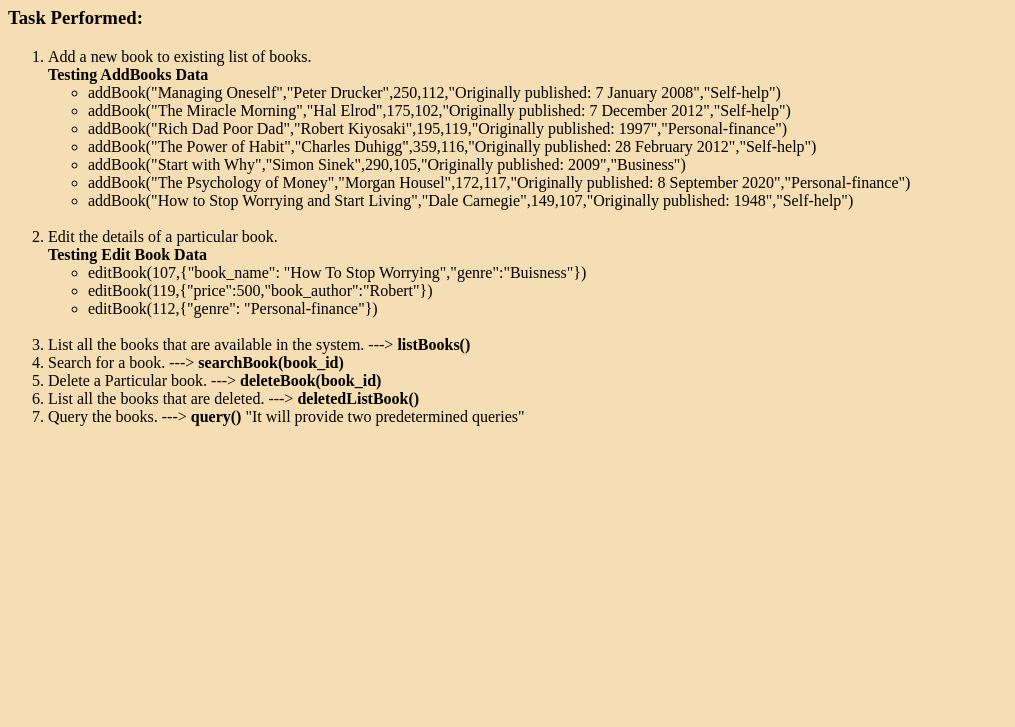
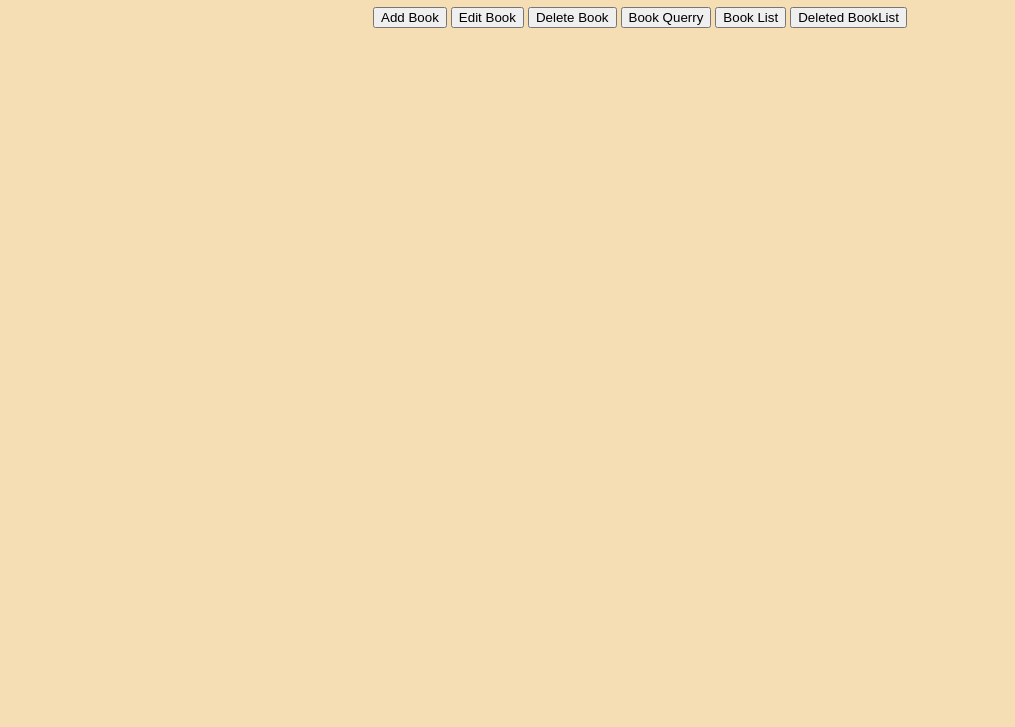
Before and after one commit to gauravdiscoverdollar/LMS, a plain HTML site: page index.html in a window 1280 px wide. Shown: the part 73-800 px from the top of the page, without its empty margins (0-1015 px from the left). Drawn offline with Linux system fonts and the light colour scheme.

Commit message:
Working With UI & Handle to ADD Book

```diff
--- a/LMS.js
+++ b/LMS.js
@@ -209,4 +209,55 @@ function sortPrice(arr){
 
 
 
-// Task to Perform 1. Trim Genre
+//Start --> Working With HTML UI
+
+//Start --> function to handle with opening adding booklist
+async function openAddBook(){
+    let form = ` <h2>Add New Book</h2>
+    <form id="addBookForm">
+        <div>
+            <label>Book ID : </label>
+            <input type="number" name="book_id" id="add_book_id" />
+        </div>
+        <div>
+            <label>Book Name : </label>
+            <input type="text" name="book_name" id="add_book_name" />
+        </div>
+        <div>
+            <label>Book Author : </label>
+            <input type="text" name="book_author" id="add_book_author" />
+        </div>
+        <div>
+            <label>Book Price : </label>
+            <input type="number" name="book_price" id="add_book_price" />
+        </div>
+        <div>
+            <label>Book Description: </label>
+            <textarea name="book_desc" id="add_book_desc" required></textarea>
+        </div>
+        <div>
+            <label>Genre</label>
+            <select name="book_genre" id="add_book_genre">
+                <option value="Self-help">Self-help</option>
+                <option value="Personal-finance">Personal-finance</option>
+                <option value="Business">Business</option>
+            </select>
+        </div>
+        <div>
+            <label></label>
+            <button>ADD Book</button>
+        </div>
+    </form>`;
+    interface.innerHTML = form;
+
+    // adding event listner on adding new book
+    document.getElementById("addBookForm").addEventListener("submit", function(event){
+        event.preventDefault();
+        addBook(event.target[1].value,event.target[2].value,event.target[3].value,event.target[0].value,event.target[4].value,event.target[5].value)
+        interface.innerHTML = '<h4>Book Added Successfully</h4>';
+        setTimeout(()=>{
+            interface.innerHTML = '';
+        },1500)
+    });
+}
+//End --> function to handle with opening adding booklist
--- a/index.html
+++ b/index.html
@@ -9,53 +9,45 @@
 <style>
     body{
         background: wheat;
+        text-align: center;
     }
-    h1{
+    form div{
+        margin: 10px;
+        display: flex;
+        width: 50%;
+        justify-content: space-between;
+    }
+    form div input{
+        width: 250px;
+    }
+    form div textarea{
+        width: 250px;
+    }
+    form div select{
+        width: 250px;
+    }
+    table, th, td {
+       border:1px solid black;
+    }
+    table{
+        width: 100%;
         text-align: center;
     }
 </style>
 <body>
-    <h1>Library Management System using JS Console</h1>
-    <h3>Task Performed:</h3>
-    <ol>
-        <li>Add a new book to existing list of books.
-            <div><b>Testing AddBooks Data</b></div>
-            <ul>
-                <li>addBook("Managing Oneself","Peter Drucker",250,112,"Originally published: 7 January 2008","Self-help")</li>
-                <li>addBook("The Miracle Morning","Hal Elrod",175,102,"Originally published: 7 December 2012","Self-help")</li>
-                <li>addBook("Rich Dad Poor Dad","Robert Kiyosaki",195,119,"Originally published: 1997","Personal-finance")</li>
-                <li>addBook("The Power of Habit","Charles Duhigg",359,116,"Originally published: 28 February 2012","Self-help")</li>
-                <li>addBook("Start with Why","Simon Sinek",290,105,"Originally published: 2009","Business")</li>
-                <li>addBook("The Psychology of Money","Morgan Housel",172,117,"Originally published: 8 September 2020","Personal-finance")</li>
-                <li>addBook("How to Stop Worrying and Start Living","Dale Carnegie",149,107,"Originally published: 1948","Self-help")</li>
-            </ul>
-        </li> <br>
+    <h1>Library Management System </h1>
+    <div>
+        <button onclick="openAddBook()">Add Book</button>
+        <button>Edit Book</button>
+        <button>Delete Book</button>
+        <button>Book Querry</button>
+        <button onclick="handleShowBookList()">Book List</button>
+        <button onclick="handleShowBookList()">Deleted BookList</button>
+    </div>
+    <div id="interface" style="text-align: left;margin: 0 5%;margin-top: 50px;">
 
-        <li>
-            Edit the details of a particular book.
-            <div><b>Testing Edit Book Data</b></div>
-            <ul>
-                <li>editBook(107,{"book_name": "How To Stop Worrying","genre":"Buisness"})</li>
-                <li>editBook(119,{"price":500,"book_author":"Robert"})</li>
-                <li>editBook(112,{"genre": "Personal-finance"})</li>
-            </ul>
-        </li><br>
-        <li>
-            List all the books that are available in the system. ---> <b>listBooks()</b>
-        </li>
-        <li>
-            Search for a book. --->  <b>searchBook(book_id)</b>
-        </li>
-        <li>
-            Delete a Particular book.  ---> <b>deleteBook(book_id)</b>
-        </li>
-        <li>
-            List all the books that are deleted. ---> <b>deletedListBook()</b>
-        </li>
-        <li>
-            Query the books. ---> <b>query()</b> "It will provide two predetermined queries"
-        </li>
-    </ol>
+
+    </div>
 
     <script src="./LMS.js"></script>
 </body>
```
